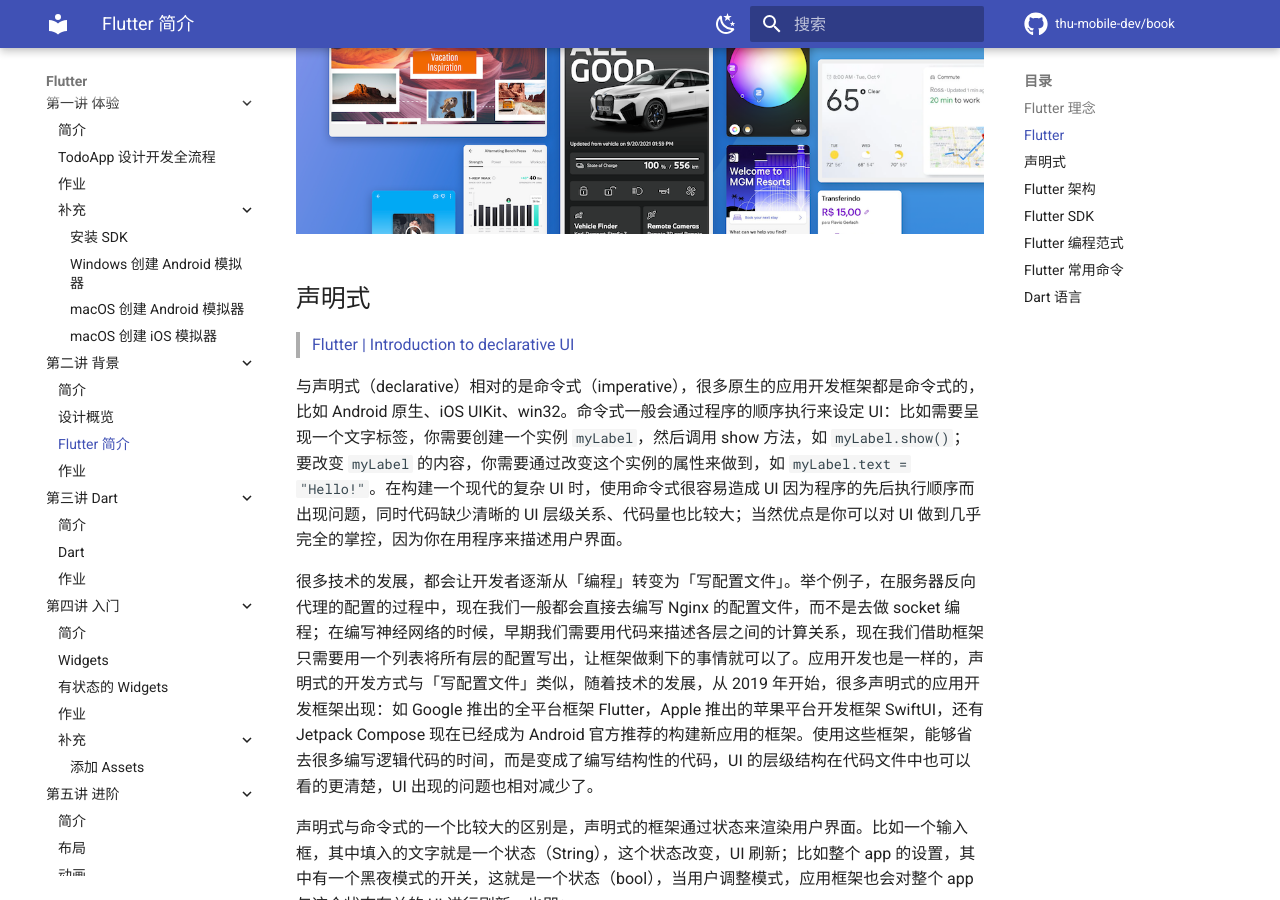
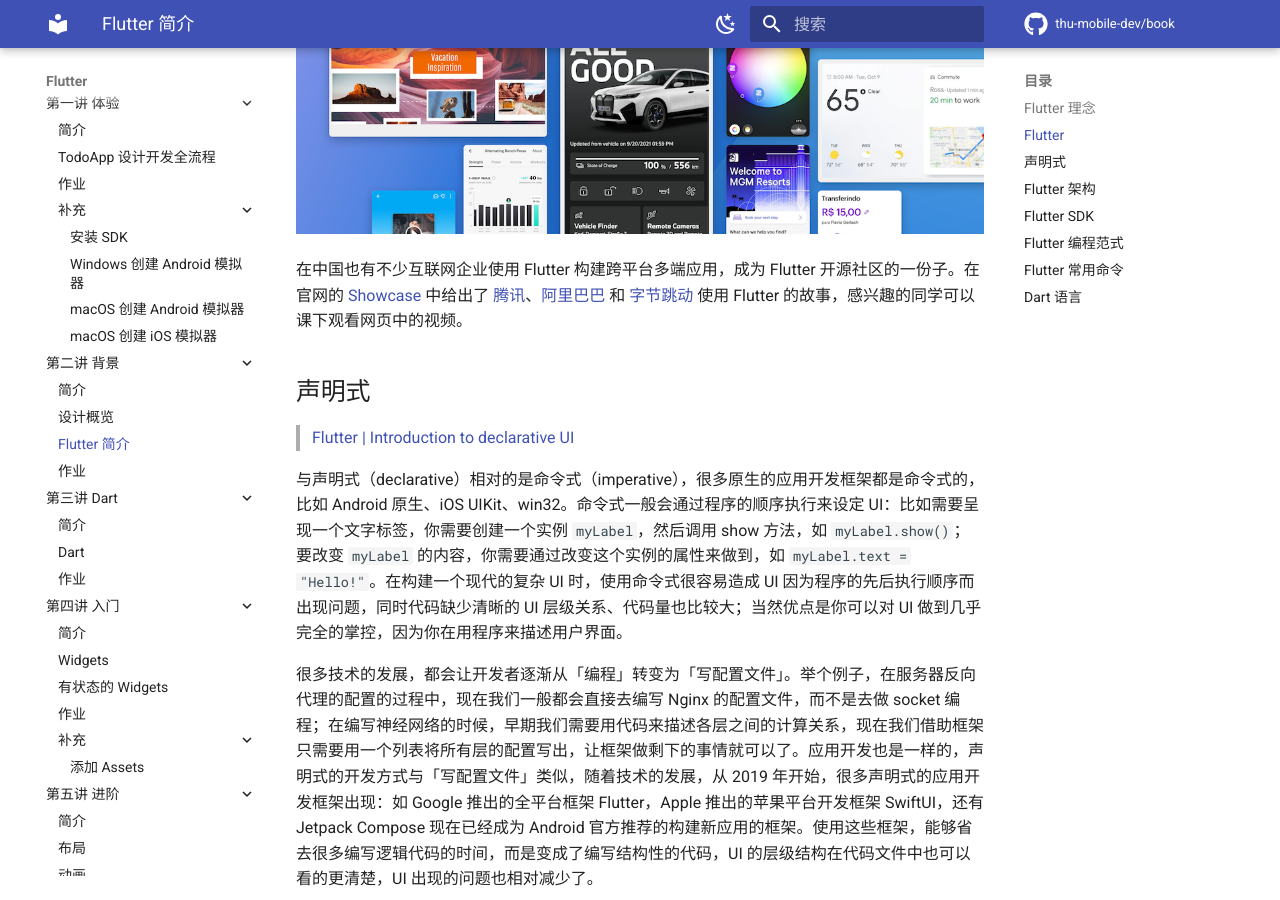
Before and after one commit to thu-mobile-dev/book, an MkDocs documentation site: the page built from docs/LECTURE/2/main-flutter-intro.md, in a window 1280 px wide and 900 px high, scrolled down 1408 px. Built offline with MkDocs 1.6.1 and Material for MkDocs 9.7.7, drawn with Linux system fonts in a browser that asks for light colours; comment, search, counter and statistics services are not loaded.

Commit message:
add showcase

```diff
--- a/docs/LECTURE/2/main-flutter-intro.md
+++ b/docs/LECTURE/2/main-flutter-intro.md
@@ -37,6 +37,8 @@
 [Flutter 官网](https://flutter.dev)
 
 ![](./images-flutter/flutter-site.png)
+
+在中国也有不少互联网企业使用 Flutter 构建跨平台多端应用，成为 Flutter 开源社区的一份子。在官网的 [Showcase](https://flutter.dev/showcase) 中给出了 [腾讯](https://flutter.dev/showcase/tencent)、[阿里巴巴](https://flutter.dev/showcase/alibaba-group) 和 [字节跳动](https://flutter.dev/showcase/bytedance) 使用 Flutter 的故事，感兴趣的同学可以课下观看网页中的视频。
 
 ## 声明式
 
```
